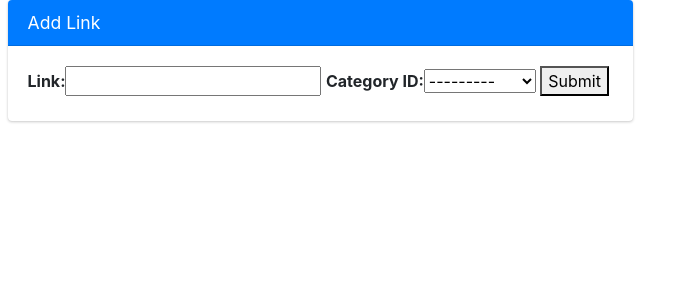
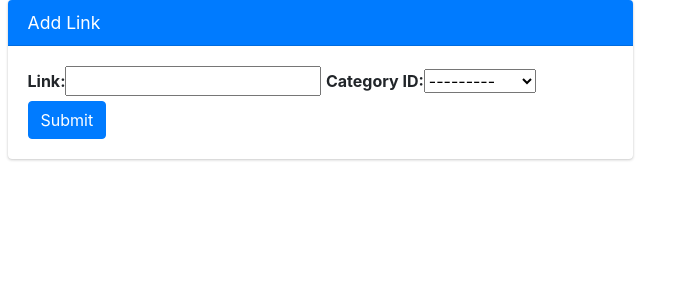
Before and after one commit to mantasarul/Link-Table, a Django app: page /add-link in a window 1280 px wide. Shown: the part 57-357 px from the top of the page, without its empty margins (0-690 px from the left). Run offline with Django 3.2, Linux system fonts and the light colour scheme; data comes from the database, SQL or seed files in the repository; both versions use the stored data as it was after the commit; some libraries are stand-ins or nearby versions.

Commit message:
css modification

```diff
--- a/table_app/forms.py
+++ b/table_app/forms.py
@@ -1,4 +1,4 @@
-from django.forms import fields
+from django.forms import fields, widgets
 from table_app.models import Category, Link
 from django import forms
 
@@ -10,10 +10,12 @@ class CategoryForm(forms.ModelForm):
         labels = {
             'category_name': 'Category Name'
         }
+        widgets = {
+            'fields': forms.TextInput(attrs={'class': 'myfieldclass'}),
+        }
 
 
 class AddLinkForm(forms.ModelForm):
-
     class Meta:
         model = Link
         fields = '__all__'
--- a/table_app/templates/table_app/add-category.html
+++ b/table_app/templates/table_app/add-category.html
@@ -31,7 +31,7 @@
                   </div> {% endcomment %}
                    {% csrf_token %}
         {{ form }}
-        <button type='submit'>Submit</button>
+        <button class="btn btn-primary" type='submit'>Submit</button>
 
 
                   </div>
--- a/table_app/templates/table_app/add-link.html
+++ b/table_app/templates/table_app/add-link.html
@@ -30,8 +30,10 @@
                     <input type="email" class="form-control" id="exampleInputEmail1" placeholder="Enter email">
                   </div> {% endcomment %}
                    {% csrf_token %}
+
                     {{ form }}
-                    <button type='submit'>Submit</button>
+
+                    <button class="btn btn-primary" type='submit'>Submit</button>
 
 
                   </div>
--- a/table_app/templates/table_app/base.html
+++ b/table_app/templates/table_app/base.html
@@ -8,9 +8,6 @@
     <title>
     {% block title%}{% endblock %}
     </title>
-
-
-
 
     <!-- Google Font: Source Sans Pro -->
     <link rel="stylesheet" href={% static "https://fonts.googleapis.com/css?family=Source+Sans+Pro:300,400,400i,700&display=fallback" %}>
@@ -73,5 +70,6 @@
     <script src={% static "table_app/dist/js/demo.js" %}></script>
     <!-- AdminLTE dashboard demo (This is only for demo purposes) -->
     <script src={% static "table_app/dist/js/pages/dashboard.js" %}></script>
+
 </body>
 </html>
--- a/table_app/templates/table_app/edit-category.html
+++ b/table_app/templates/table_app/edit-category.html
@@ -40,7 +40,7 @@
                   </div> {% endcomment %}
                    {% csrf_token %}
         {{ form }}
-        <button type='submit'>Submit</button>
+        <button class="btn btn-primary" type='submit'>Submit</button>
 
 
                   </div>
--- a/table_app/templates/table_app/edit-link.html
+++ b/table_app/templates/table_app/edit-link.html
@@ -31,7 +31,7 @@
                   </div> {% endcomment %}
                    {% csrf_token %}
                     {{ form }}
-                    <button type='submit'>Submit</button>
+                    <button class="btn btn-primary" type='submit'>Submit</button>
 
 
                   </div>
```
Also changed, not shown: db.sqlite3.
